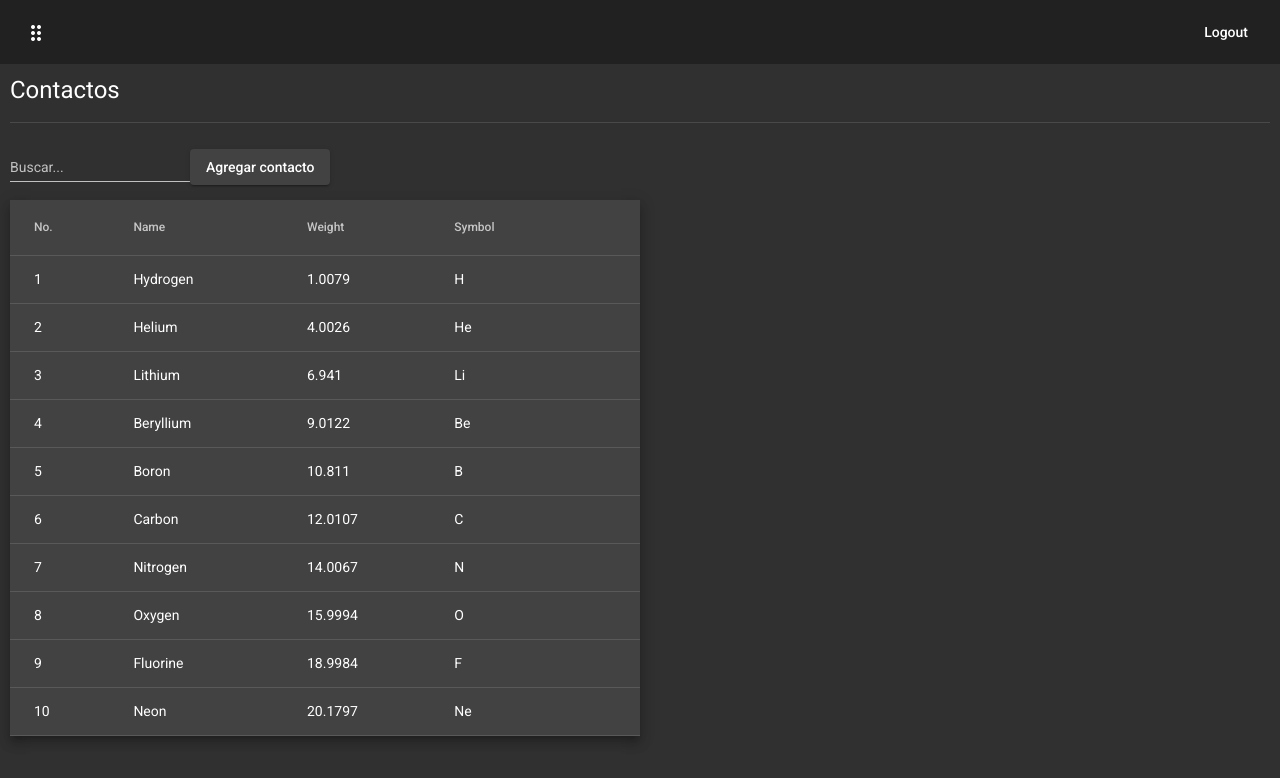
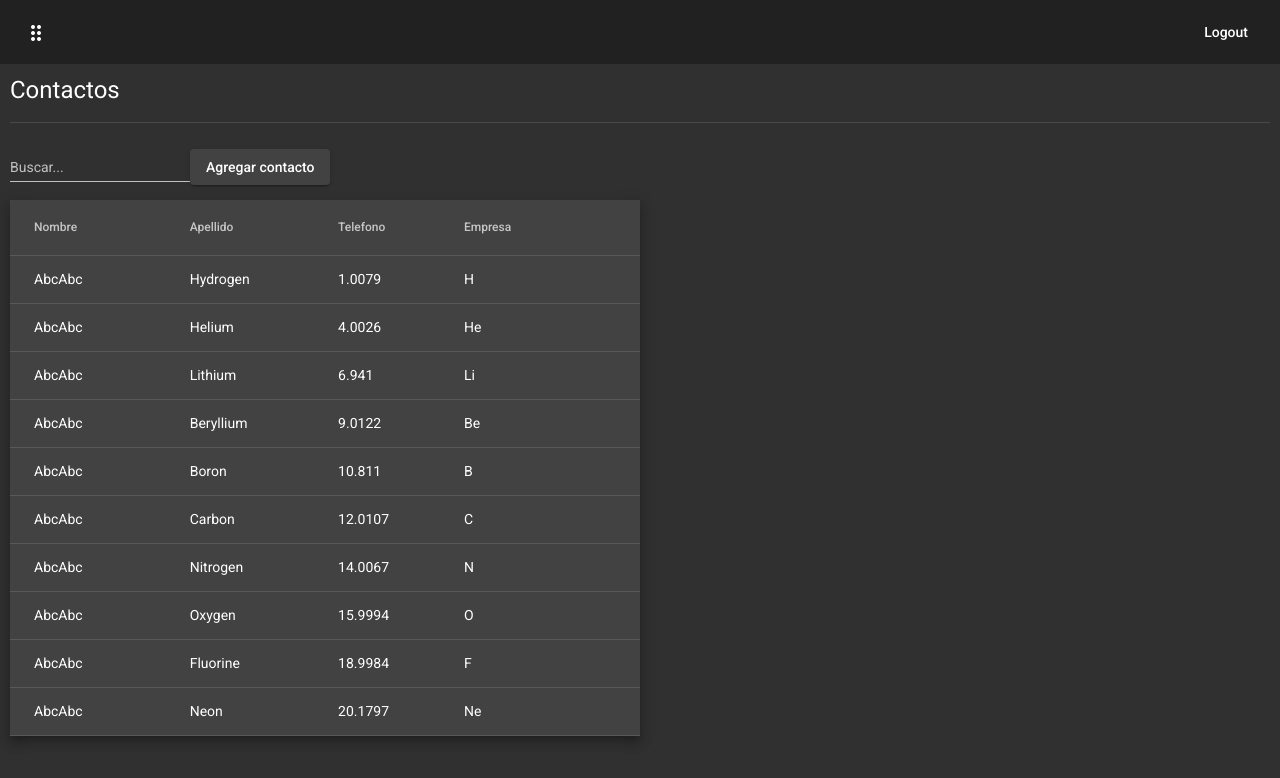
Before and after one commit to leandroagl/prototipo-controller, an Angular app: page /contactos in a window 1280 px wide. Shown: the top 778 px of the page. Built offline with nearby package versions, Linux system fonts and the light colour scheme.

Commit message:
valores de tabla en crudo

```diff
--- a/src/app/contactos/components/tabla/tabla.component.html
+++ b/src/app/contactos/components/tabla/tabla.component.html
@@ -1,32 +1,34 @@
+<div fxLayout="column">
 <table mat-table [dataSource]="dataSource" class="mat-elevation-z8">
 
   <!--- Note that these columns can be defined in any order.
         The actual rendered columns are set as a property on the row definition" -->
 
   <!-- Position Column -->
-  <ng-container matColumnDef="position">
-    <th mat-header-cell *matHeaderCellDef> No. </th>
-    <td mat-cell *matCellDef="let element"> {{element.position}} </td>
+  <ng-container matColumnDef="nombre">
+    <th mat-header-cell *matHeaderCellDef> Nombre </th>
+    <td mat-cell *matCellDef="let element"> {{element.nombre}} </td>
   </ng-container>
 
   <!-- Name Column -->
-  <ng-container matColumnDef="name">
-    <th mat-header-cell *matHeaderCellDef> Name </th>
-    <td mat-cell *matCellDef="let element"> {{element.name}} </td>
+  <ng-container matColumnDef="apellido">
+    <th mat-header-cell *matHeaderCellDef> Apellido </th>
+    <td mat-cell *matCellDef="let element"> {{element.apellido}} </td>
   </ng-container>
 
   <!-- Weight Column -->
-  <ng-container matColumnDef="weight">
-    <th mat-header-cell *matHeaderCellDef> Weight </th>
-    <td mat-cell *matCellDef="let element"> {{element.weight}} </td>
+  <ng-container matColumnDef="telefono">
+    <th mat-header-cell *matHeaderCellDef> Telefono </th>
+    <td mat-cell *matCellDef="let element"> {{element.telefono}} </td>
   </ng-container>
 
   <!-- Symbol Column -->
-  <ng-container matColumnDef="symbol">
-    <th mat-header-cell *matHeaderCellDef> Symbol </th>
-    <td mat-cell *matCellDef="let element"> {{element.symbol}} </td>
+  <ng-container matColumnDef="empresa">
+    <th mat-header-cell *matHeaderCellDef> Empresa </th>
+    <td mat-cell *matCellDef="let element"> {{element.empresa}} </td>
   </ng-container>
 
   <tr mat-header-row *matHeaderRowDef="displayedColumns"></tr>
   <tr mat-row *matRowDef="let row; columns: displayedColumns;"></tr>
 </table>
+</div>
--- a/src/app/contactos/components/tabla/tabla.component.ts
+++ b/src/app/contactos/components/tabla/tabla.component.ts
@@ -1,24 +1,5 @@
 import { Component, OnInit } from '@angular/core';
-
-export interface PeriodicElement {
-  name: string;
-  position: number;
-  weight: number;
-  symbol: string;
-}
-
-const ELEMENT_DATA: PeriodicElement[] = [
-  {position: 1, name: 'Hydrogen', weight: 1.0079, symbol: 'H'},
-  {position: 2, name: 'Helium', weight: 4.0026, symbol: 'He'},
-  {position: 3, name: 'Lithium', weight: 6.941, symbol: 'Li'},
-  {position: 4, name: 'Beryllium', weight: 9.0122, symbol: 'Be'},
-  {position: 5, name: 'Boron', weight: 10.811, symbol: 'B'},
-  {position: 6, name: 'Carbon', weight: 12.0107, symbol: 'C'},
-  {position: 7, name: 'Nitrogen', weight: 14.0067, symbol: 'N'},
-  {position: 8, name: 'Oxygen', weight: 15.9994, symbol: 'O'},
-  {position: 9, name: 'Fluorine', weight: 18.9984, symbol: 'F'},
-  {position: 10, name: 'Neon', weight: 20.1797, symbol: 'Ne'},
-];
+import { TablaContactos } from '../../interface/tabla-contactos.interface';
 
 @Component({
   selector: 'app-tabla',
@@ -32,8 +13,21 @@ const ELEMENT_DATA: PeriodicElement[] = [
 })
 export class TablaComponent implements OnInit {
 
-  displayedColumns: string[] = ['position', 'name', 'weight', 'symbol'];
-  dataSource = ELEMENT_DATA;
+  ELEMENT_DATA: TablaContactos[] = [
+    {nombre: 'AbcAbc', apellido: 'Hydrogen', telefono: 1.0079, empresa: 'H'},
+    {nombre: 'AbcAbc', apellido: 'Helium', telefono: 4.0026, empresa: 'He'},
+    {nombre: 'AbcAbc', apellido: 'Lithium', telefono: 6.941, empresa: 'Li'},
+    {nombre: 'AbcAbc', apellido: 'Beryllium', telefono: 9.0122, empresa: 'Be'},
+    {nombre: 'AbcAbc', apellido: 'Boron', telefono: 10.811, empresa: 'B'},
+    {nombre: 'AbcAbc', apellido: 'Carbon', telefono: 12.0107, empresa: 'C'},
+    {nombre: 'AbcAbc', apellido: 'Nitrogen', telefono: 14.0067, empresa: 'N'},
+    {nombre: 'AbcAbc', apellido: 'Oxygen', telefono: 15.9994, empresa: 'O'},
+    {nombre: 'AbcAbc', apellido: 'Fluorine', telefono: 18.9984, empresa: 'F'},
+    {nombre: 'AbcAbc', apellido: 'Neon', telefono: 20.1797, empresa: 'Ne'},
+  ];
+
+  displayedColumns: string[] = ['nombre', 'apellido', 'telefono', 'empresa'];
+  dataSource = this.ELEMENT_DATA;
 
   constructor() { }
 
```
Also changed, not shown: src/app/app.module.ts (+9 -5 lines).
